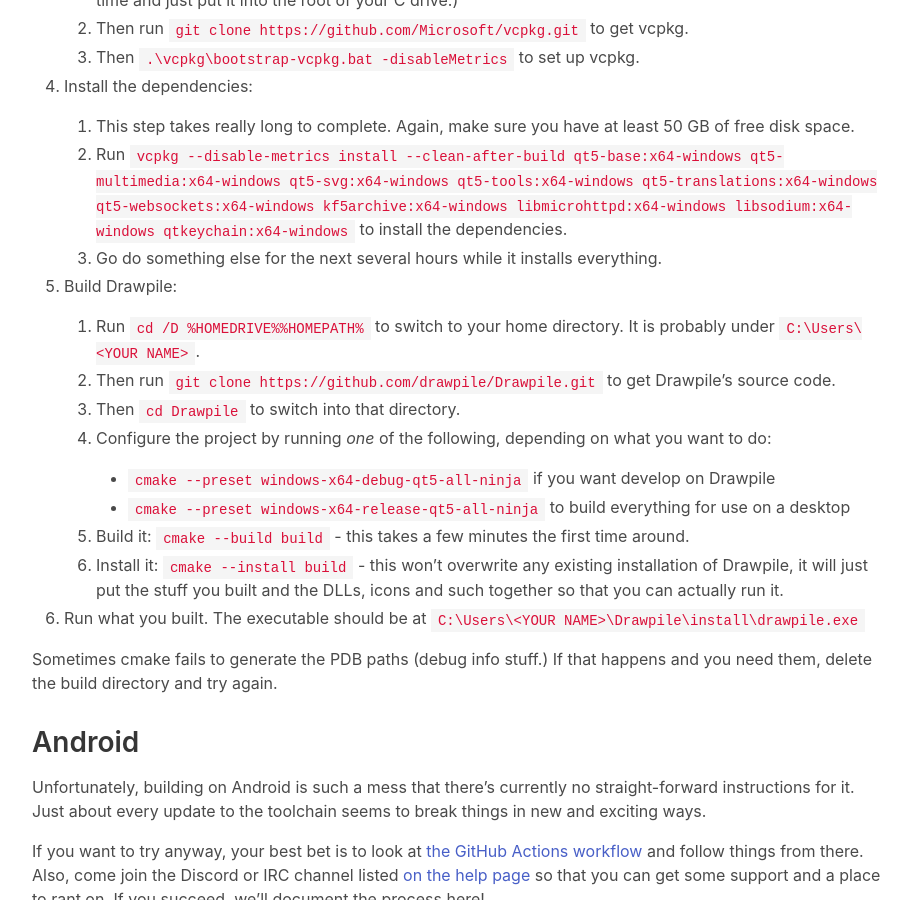
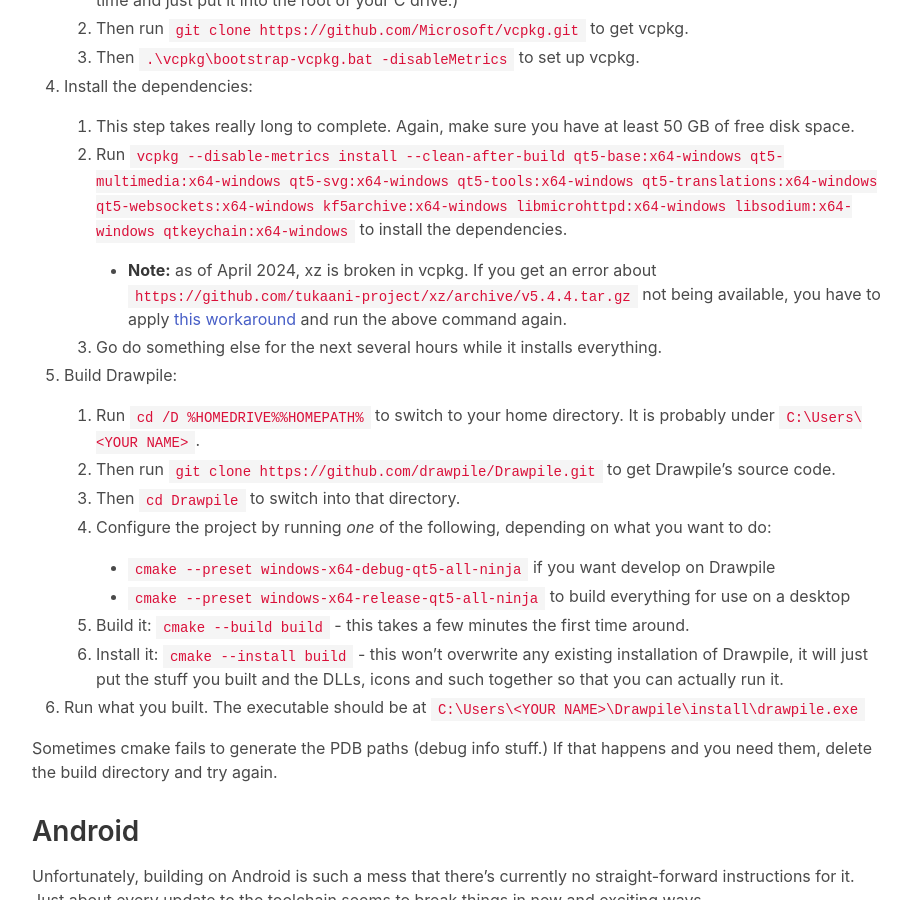
Before and after one commit to drawpile/drawpile.github.io, a Jekyll site: the page built from help/development/buildingfromsource.markdown, in a window 1280 px wide and 900 px high, scrolled down 2206 px. Shown: the whole window, without its empty margins (32-943 px from the left). Built offline with Jekyll 4.4.1, drawn with Linux system fonts in a browser that asks for light colours.

Commit message:
Note xz workaround in Windows build instructions
Because it's *still* busted in vcpkg. The workaround is from
microsoft/vcpkg#37839. Relates to #1 and drawpile/Drawpile#1239.

```diff
--- a/help/development/buildingfromsource.markdown
+++ b/help/development/buildingfromsource.markdown
@@ -67,6 +67,7 @@
 4. Install the dependencies:
     1. This step takes really long to complete. Again, make sure you have at least 50 GB of free disk space.
     2. Run `vcpkg --disable-metrics install --clean-after-build qt5-base:x64-windows qt5-multimedia:x64-windows qt5-svg:x64-windows qt5-tools:x64-windows qt5-translations:x64-windows qt5-websockets:x64-windows kf5archive:x64-windows libmicrohttpd:x64-windows libsodium:x64-windows qtkeychain:x64-windows` to install the dependencies.
+        * **Note:** as of April 2024, xz is broken in vcpkg. If you get an error about `https://github.com/tukaani-project/xz/archive/v5.4.4.tar.gz` not being available, you have to apply [this workaround](https://github.com/microsoft/vcpkg/issues/37839#issuecomment-2028011285){:target="_blank"} and run the above command again.
     3. Go do something else for the next several hours while it installs everything.
 5. Build Drawpile:
     1. Run `cd /D %HOMEDRIVE%%HOMEPATH%` to switch to your home directory. It is probably under `C:\Users\<YOUR NAME>`.
```
